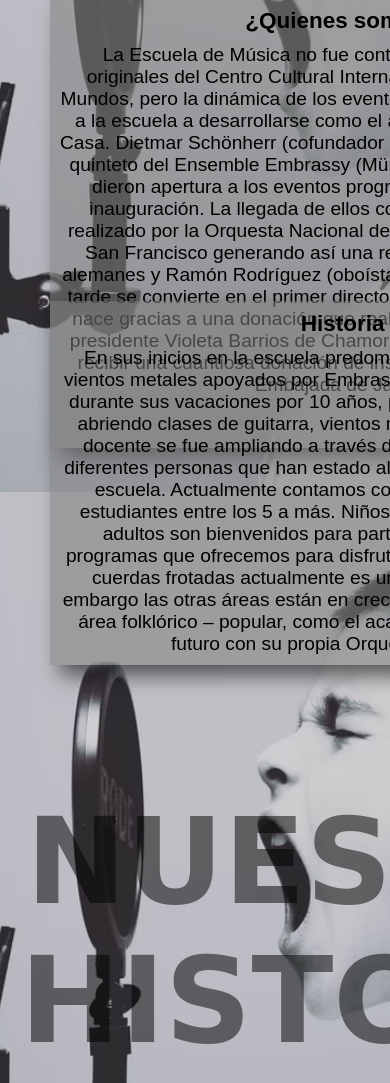
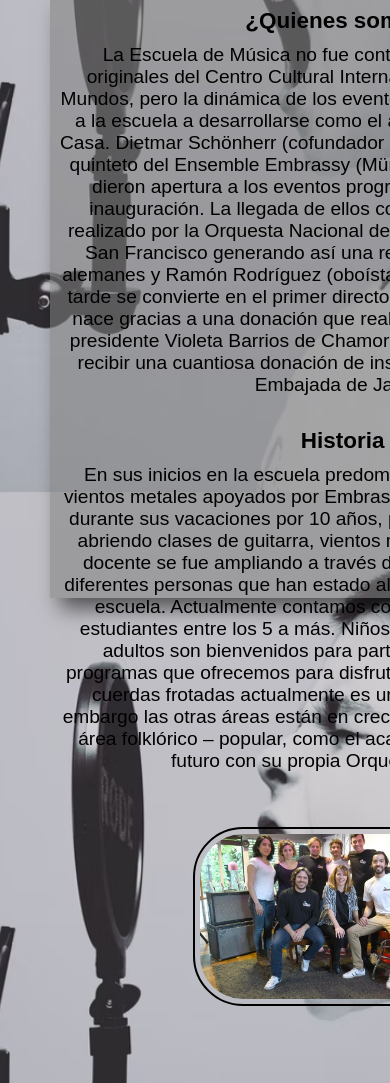
Before and after one commit to Agu1laredu/AcademiaGarrison, a website: page nosotros.html in a window 390 px wide. Shown: the part 352-1435 px from the top of the page. Drawn offline with Linux system fonts and the light colour scheme; a web font is replaced by a local one.

Commit message:
Estilisando secciones nosotros

```diff
--- a/nosotros.html
+++ b/nosotros.html
@@ -66,7 +66,7 @@
 
     <!-- CONTENIDO DE LA SECCIÓN -->
 
-    <section id="avion" class="section">
+    <section id="avionn" class="section">
       <h3>¿Quienes somos?</h3>
       <p>
         La Escuela de Música no fue contemplada en los planes originales del
@@ -84,9 +84,7 @@
         Chamorro a la fundación, luego de recibir una cuantiosa donación de
         instrumentos en 1993 por la Embajada de Japón.
       </p>
-    </section>
-
-    <section id="sueños" class="sectionn">
+      <br>
       <h3>Historia</h3>
       <p>
         En sus inicios en la escuela predominaron los sonidos de los vientos
@@ -105,7 +103,11 @@
       </p>
     </section>
 
-    <main class="tituloanimado">
+    <section id="sueñoss" class="sectionn">
+        <img src="Imagenes/staff.jpg" alt="logotipo">
+    </section>
+
+    <main id="titulito" class="tituloanimado">
       <h1>NUESTRA HISTORIA</h1>
     </main>
     <!--FIN  CONTENIDO DE LA SECCIÓN -->
--- a/scss/_nosotros.scss
+++ b/scss/_nosotros.scss
@@ -1,22 +1,33 @@
 @media (max-width: 800px) {
-    #sueños{
-        margin-top: 30%;
+
+    #avionn{
+        height: 240%;
     }
-    #avion{
-        height: 150%;
+
+    #sueñoss{
+        img{
+            margin-top: 50%;
+        }
+    }
+    #titulito{
+        margin-top: 10%;
     }
 }
 
 
-#avion{
+#avionn{
     margin-bottom: 5%;
+    height: 200%;
     background-color: rgba(128, 128, 128, 0.548);
     box-shadow: 10px 10px 20px rgba(0, 0, 0, 0.6);
 }
 
 
-#sueños{
-    margin-top: 5%;
-    background-color: rgba(128, 128, 128, 0.548);
-    box-shadow: 10px 10px 20px rgba(0, 0, 0, 0.6);
+#sueñoss{
+    margin-top: 40%;
+    img{
+        width: 300px;
+        border-radius: 50px;
+        border: 2px solid black ;
+    }
 }
```
Also changed, not shown: Imagenes/staff.jpg (added), scss/index.css, 1 other file.
